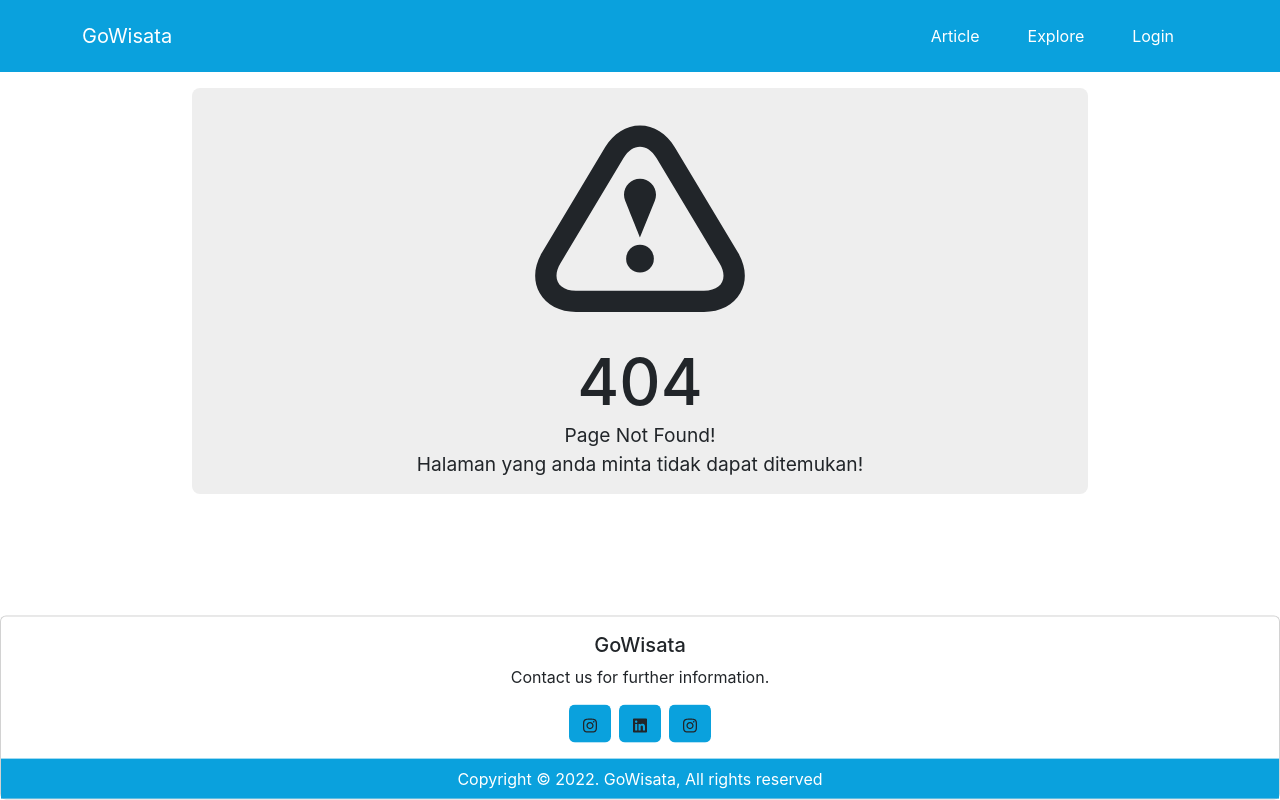
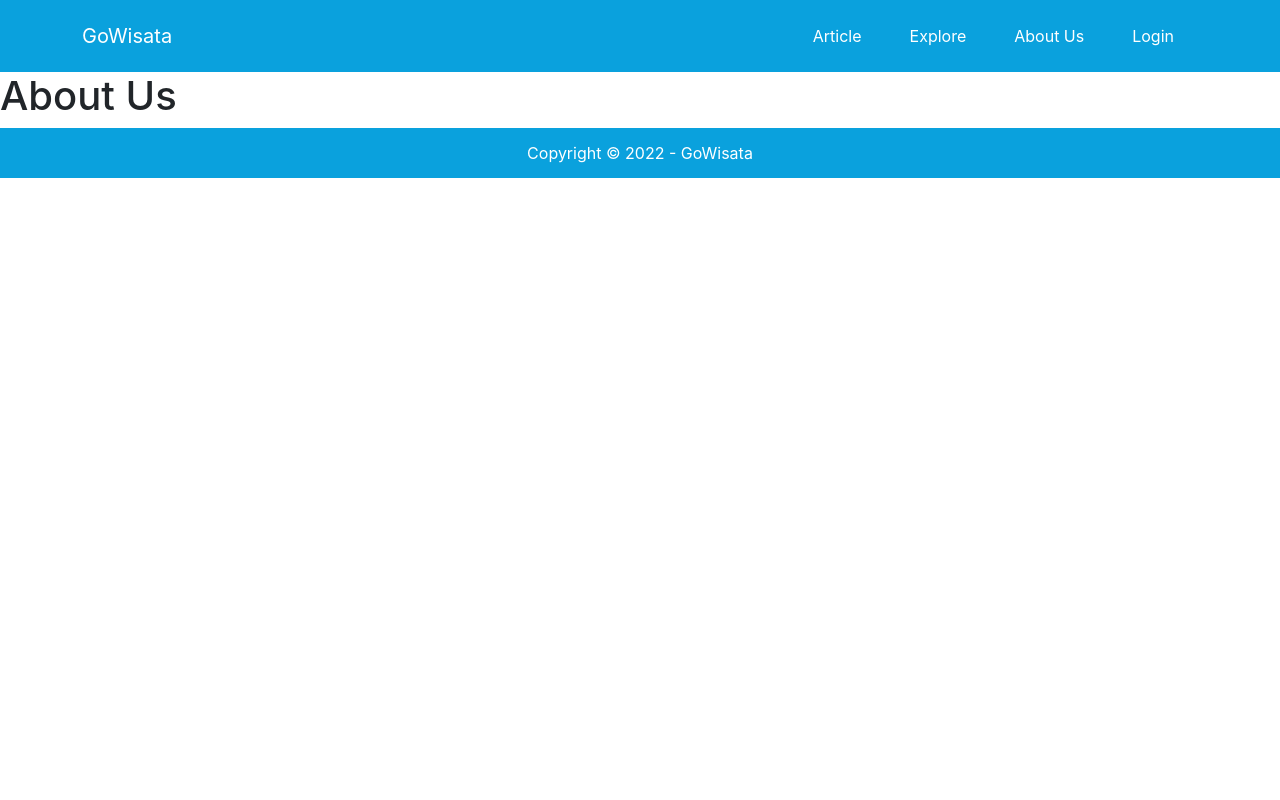
Before and after one commit to MuhammadAbdiel/capstone-dicoding, a React (Create React App) app: page /about in a window 1280 px wide. Before the commit this address had no page. Built offline with nearby package versions, Linux system fonts and the light colour scheme; the HTML template or start-up script is replaced by a standard one.

Commit message:
created about page

```diff
--- a/src/App.js
+++ b/src/App.js
@@ -17,6 +17,7 @@ import Explore from './pages/Explore'
 import Article from './pages/Article'
 import Order from './pages/Order'
 import ProfileEdit from './pages/ProfileEdit'
+import AboutUs from './pages/AboutUs'
 
 const App = () => {
   return (
@@ -37,6 +38,7 @@ const App = () => {
         <Route path='/admin/categories' element={<Categories />} />
         <Route path='/admin/tourism' element={<Tourism />} />
         <Route path='/order' element={<Order />} />
+        <Route path='/about' element={<AboutUs />} />
         <Route path='*' element={<NotFoundPage />} />
       </Routes>
     </BrowserRouter>
--- a/src/components/HeaderComponent.jsx
+++ b/src/components/HeaderComponent.jsx
@@ -86,6 +86,9 @@ const HeaderComponent = () => {
                   My Booking
                 </Nav.Link>
               )}
+              <Nav.Link className='mx-3' href='/about'>
+                About Us
+              </Nav.Link>
               {authedUser != null ? (
                 <NavDropdown title={name} id='collasible-nav-dropdown' className='ms-3 header-link'>
                   <NavDropdown.Item href='/user/profile'>Profile</NavDropdown.Item>
--- /dev/null
+++ b/src/pages/AboutUs.jsx
@@ -0,0 +1,15 @@
+import React from 'react'
+import FooterComponent from '../components/FooterComponent'
+import HeaderComponent from '../components/HeaderComponent'
+
+const AboutUs = () => {
+  return (
+    <div>
+      <HeaderComponent />
+      <h1>About Us</h1>
+      <FooterComponent />
+    </div>
+  )
+}
+
+export default AboutUs
```
